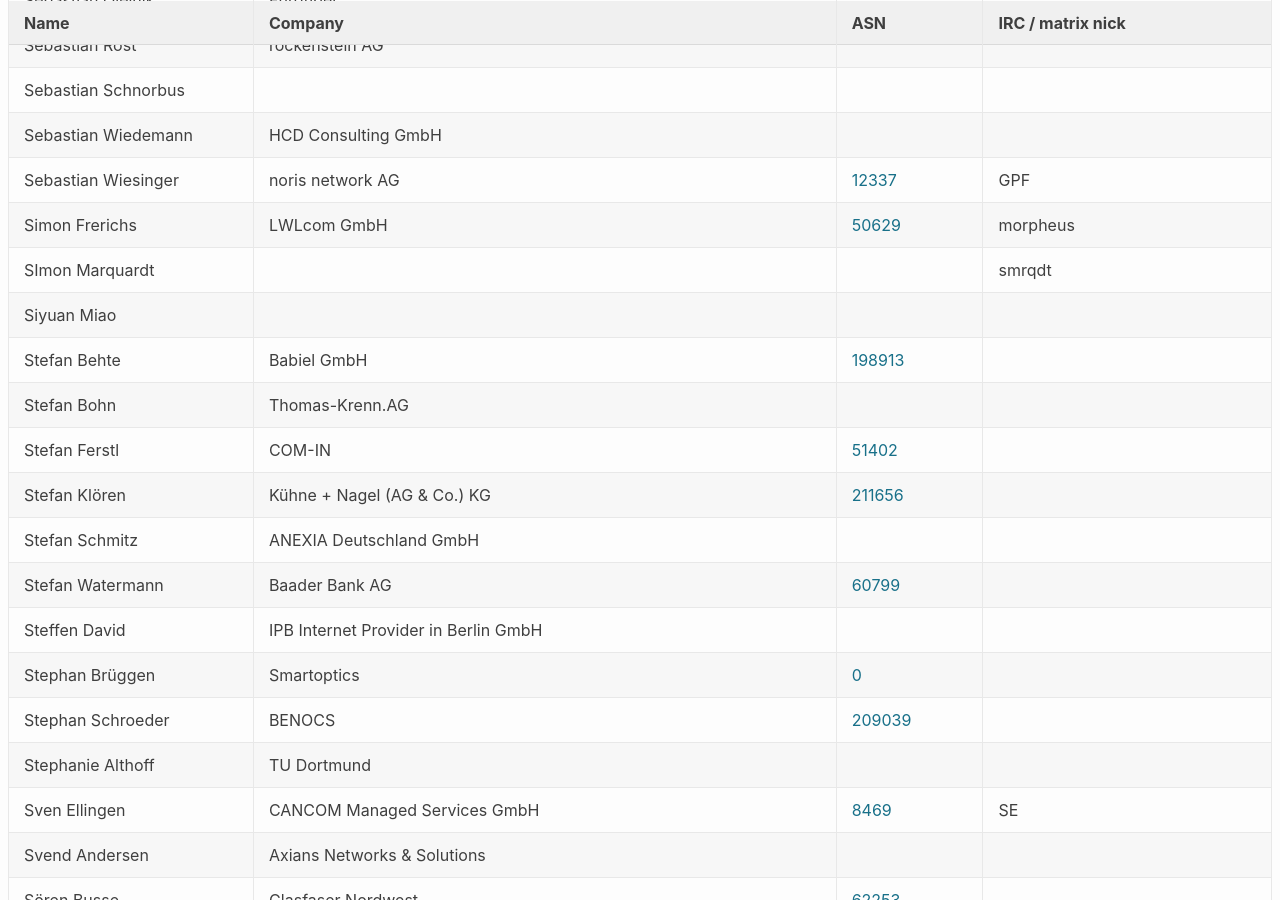
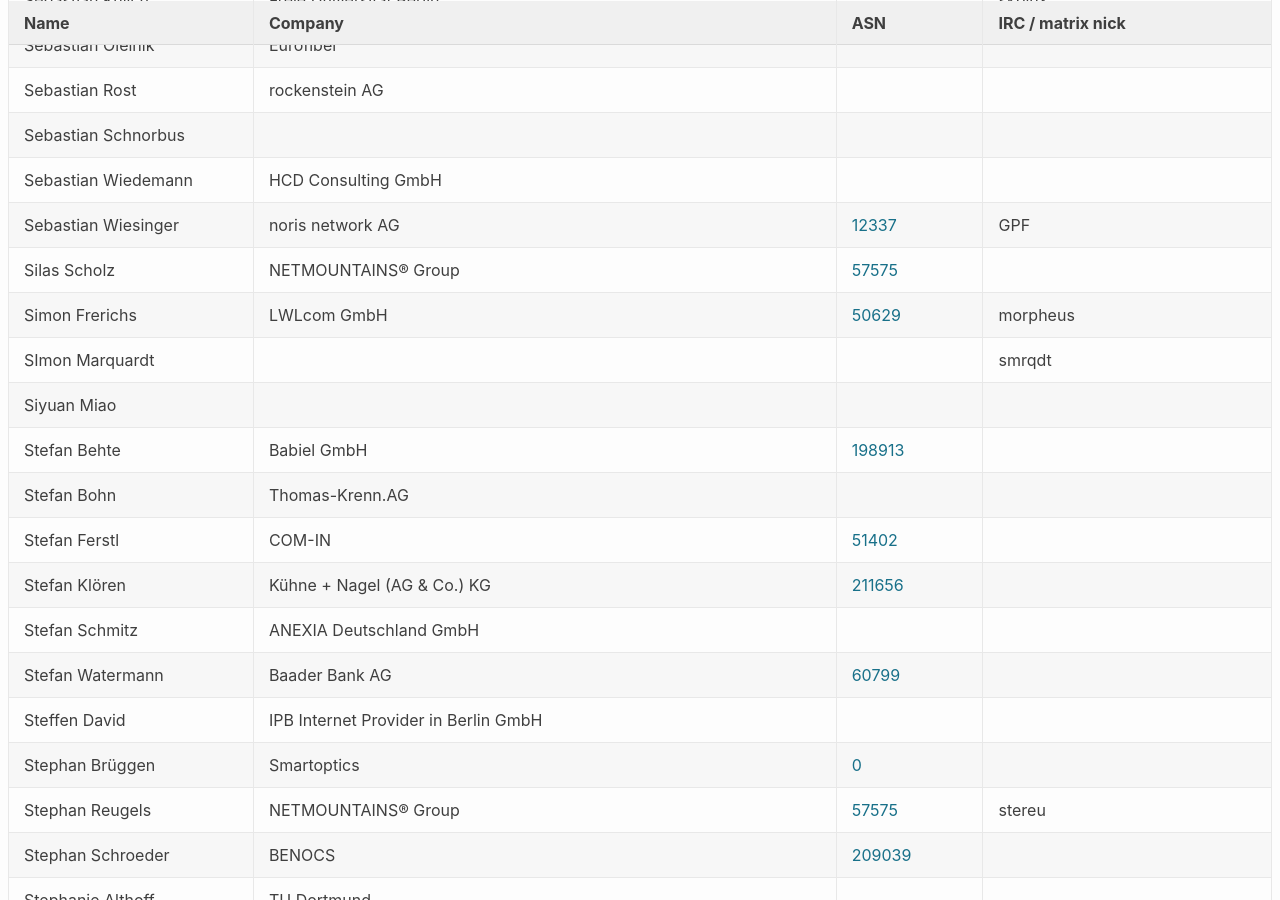
Before and after one commit to denog/pretix-attendeelist, a Jekyll site: the page built from denog16/index.markdown, in a window 1280 px wide and 900 px high, scrolled down 13615 px. Built offline with Jekyll 4.4.1, drawn with Linux system fonts in a browser that asks for light colours; some of the changed text lies outside the part shown.

Commit message:
Latest data: Mon Oct 14 11:28:28 UTC 2024

```diff
--- a/_data/attendees_denog16_online.json
+++ b/_data/attendees_denog16_online.json
@@ -130,6 +130,12 @@
     "company": null,
     "irc": "Zubair",
     "asn": null
+  },
+  {
+    "name": "Luca Breuer",
+    "company": "NETMOUNTAINS® Datacenter Velbert",
+    "irc": null,
+    "asn": "57575"
   },
   {
     "name": "Luca Lutz",
--- a/_data/attendees_denog16_onsite.json
+++ b/_data/attendees_denog16_onsite.json
@@ -1308,6 +1308,12 @@
     "asn": "58243"
   },
   {
+    "name": "Marvin Bönkel",
+    "company": "NETMOUNTAINS® Group",
+    "irc": null,
+    "asn": "57575"
+  },
+  {
     "name": "Marvin Haerdtlein",
     "company": "firstcolo",
     "irc": null,
@@ -1806,6 +1812,12 @@
     "asn": "12337"
   },
   {
+    "name": "Silas Scholz",
+    "company": "NETMOUNTAINS® Group",
+    "irc": null,
+    "asn": "57575"
+  },
+  {
     "name": "Simon Frerichs",
     "company": "LWLcom GmbH",
     "irc": "morpheus",
@@ -1884,6 +1896,12 @@
     "asn": null
   },
   {
+    "name": "Stephan Reugels",
+    "company": "NETMOUNTAINS® Group",
+    "irc": "stereu",
+    "asn": "57575"
+  },
+  {
     "name": "Stephan Schroeder",
     "company": "BENOCS",
     "irc": null,
```
